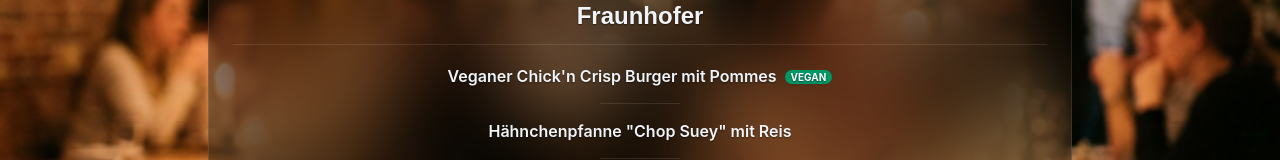
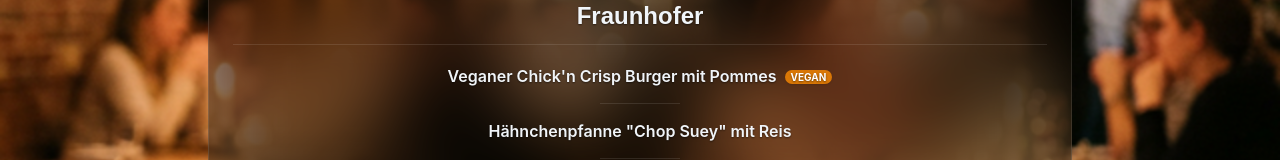
Before and after one commit to michbeck3000/menu, a React (Vite) app: page / in a window 1280 px wide. Shown: the part 389-549 px from the top of the page. Built offline with nearby package versions, Linux system fonts and the light colour scheme.

Commit message:
Update BistroCard.jsx

```diff
--- a/src/components/BistroCard.jsx
+++ b/src/components/BistroCard.jsx
@@ -17,12 +17,12 @@
                                 <h3 className="text-base font-semibold text-slate-100 leading-snug transition-colors duration-300">
                                     {dish.name}
                                     {!dish.description && isVegan && (
-                                        <span className="inline-block ml-2 px-1.5 py-0.5 text-[10px] font-bold leading-none text-white bg-emerald-600 rounded-full shadow-sm align-middle mb-0.5 whitespace-nowrap">
+                                        <span className="inline-block ml-2 px-1.5 py-0.5 text-[10px] font-bold leading-none text-white bg-primary-600 rounded-full shadow-sm align-middle mb-0.5 whitespace-nowrap">
                                             VEGAN
                                         </span>
                                     )}
                                     {!dish.description && isVegie && !isVegan && (
-                                        <span className="inline-block ml-2 px-1.5 py-0.5 text-[10px] font-bold leading-none text-white bg-emerald-600 rounded-full shadow-sm align-middle mb-0.5 whitespace-nowrap">
+                                        <span className="inline-block ml-2 px-1.5 py-0.5 text-[10px] font-bold leading-none text-white bg-primary-600 rounded-full shadow-sm align-middle mb-0.5 whitespace-nowrap">
                                             VEGI
                                         </span>
                                     )}
@@ -31,12 +31,12 @@
                                     <p className="text-sm text-slate-100 mt-1 transition-colors duration-300">
                                         {dish.description}
                                         {isVegan && (
-                                            <span className="inline-block ml-2 px-1.5 py-0.5 text-[10px] font-bold leading-none text-white bg-emerald-600 rounded-full shadow-sm align-middle mb-0.5 whitespace-nowrap">
+                                            <span className="inline-block ml-2 px-1.5 py-0.5 text-[10px] font-bold leading-none text-white bg-primary-600 rounded-full shadow-sm align-middle mb-0.5 whitespace-nowrap">
                                                 VEGAN
                                             </span>
                                         )}
                                         {isVegie && !isVegan && (
-                                            <span className="inline-block ml-2 px-1.5 py-0.5 text-[10px] font-bold leading-none text-white bg-emerald-600 rounded-full shadow-sm align-middle mb-0.5 whitespace-nowrap">
+                                            <span className="inline-block ml-2 px-1.5 py-0.5 text-[10px] font-bold leading-none text-white bg-primary-600 rounded-full shadow-sm align-middle mb-0.5 whitespace-nowrap">
                                                 VEGI
                                             </span>
                                         )}
```
